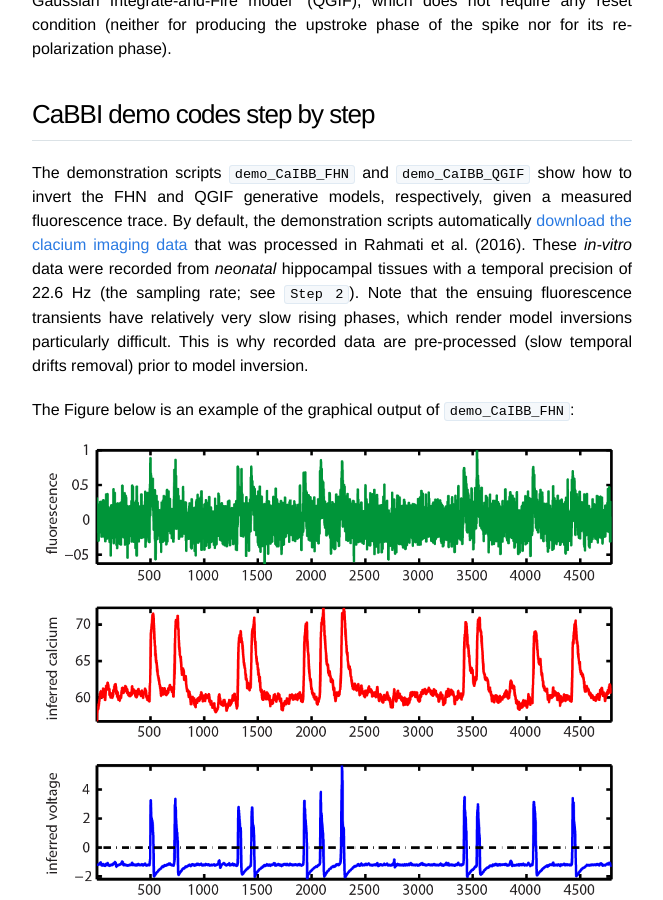
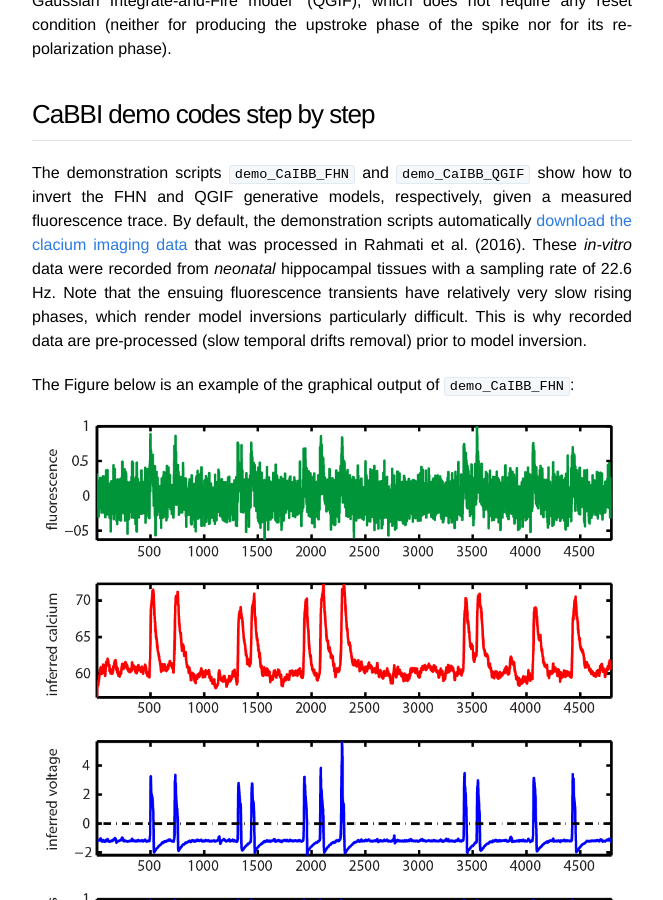
Before and after one commit to MBB-team/VBA-toolbox, a Jekyll site: the page built from _wiki/CaBBI.md, in a window 1280 px wide and 900 px high, scrolled down 2050 px. Shown: the whole window, without its empty margins (308-971 px from the left). Built offline with Jekyll 4.4.1, drawn with Linux system fonts in a browser that asks for light colours; nearby versions of some CDN libraries.

Commit message:
Update CaBBI.md

```diff
--- a/_wiki/CaBBI.md
+++ b/_wiki/CaBBI.md
@@ -22,7 +22,7 @@ CaBBI can be used with different spiking models. In what follows, we demonstrate
 
 
 ## CaBBI demo codes step by step
-The demonstration scripts `demo_CaIBB_FHN` and `demo_CaIBB_QGIF` show how to invert the FHN and QGIF generative models, respectively, given a measured fluorescence trace. By default, the demonstration scripts automatically [download the clacium imaging data](https://figshare.com/s/e524c1d214d411e5869c06ec4b8d1f61) that was processed in Rahmati et al. (2016). These *in-vitro* data were recorded from *neonatal* hippocampal tissues with a temporal precision of 22.6 Hz (the sampling rate; see `Step 2`). Note that the ensuing fluorescence transients have relatively very slow rising phases, which render model inversions particularly difficult. This is why recorded data are pre-processed (slow temporal drifts removal) prior to model inversion.
+The demonstration scripts `demo_CaIBB_FHN` and `demo_CaIBB_QGIF` show how to invert the FHN and QGIF generative models, respectively, given a measured fluorescence trace. By default, the demonstration scripts automatically [download the clacium imaging data](https://figshare.com/s/e524c1d214d411e5869c06ec4b8d1f61) that was processed in Rahmati et al. (2016). These *in-vitro* data were recorded from *neonatal* hippocampal tissues with a sampling rate of 22.6 Hz. Note that the ensuing fluorescence transients have relatively very slow rising phases, which render model inversions particularly difficult. This is why recorded data are pre-processed (slow temporal drifts removal) prior to model inversion.
 
 The Figure below is an example of the graphical output of `demo_CaIBB_FHN`:
 
```
